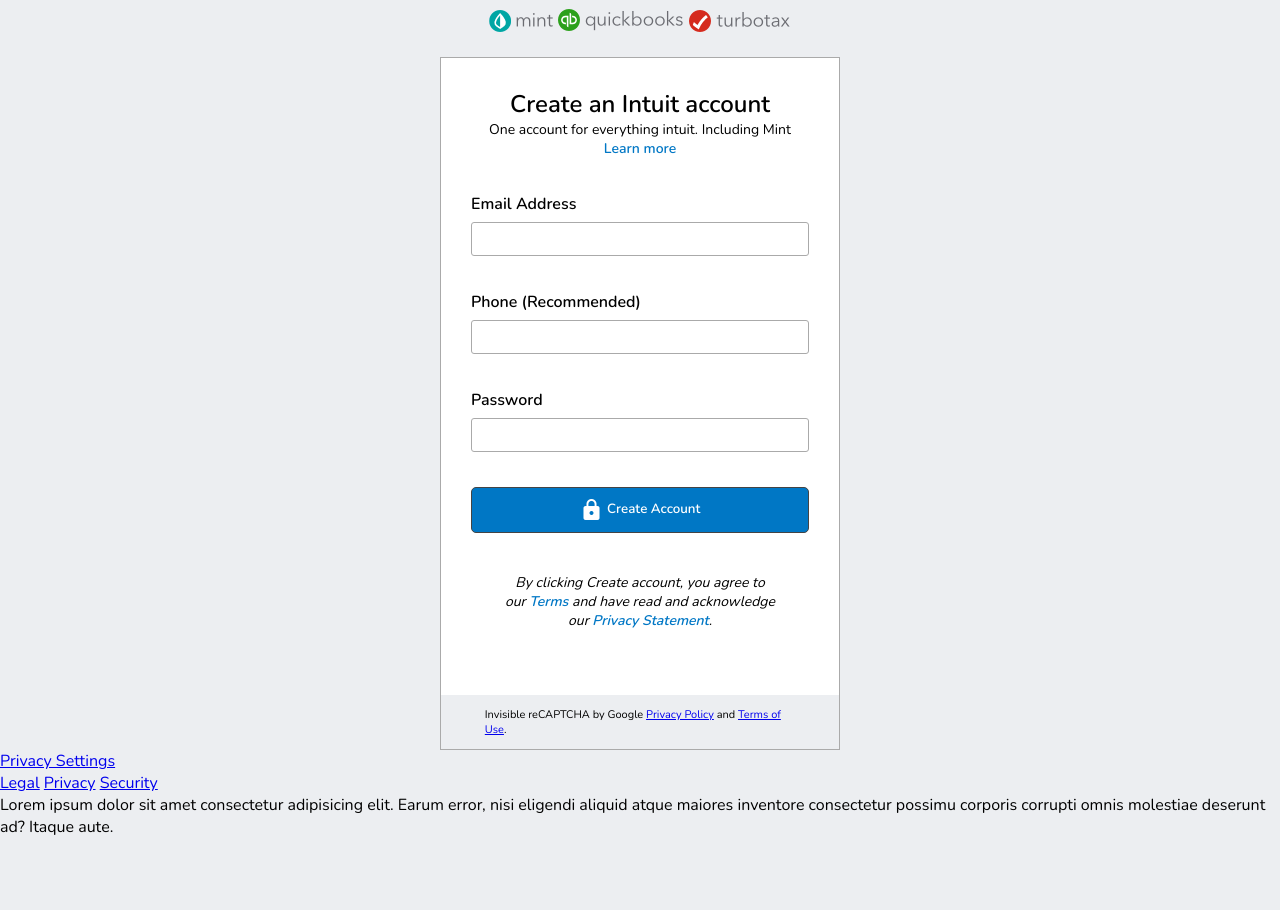
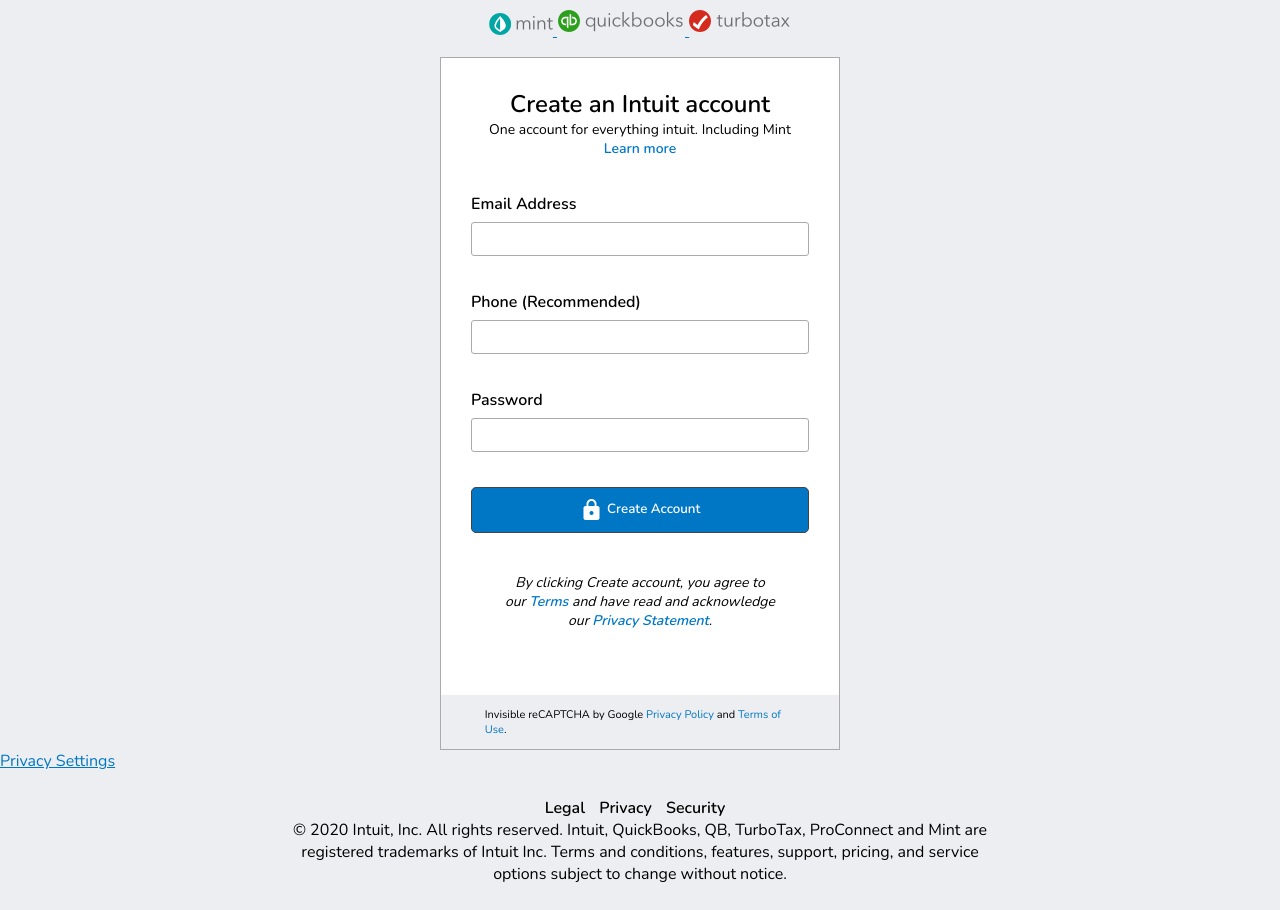
Before and after one commit to aldemeery/mint-signup, a website: page index.html in a window 1280 px wide. Shown: the part 167-1077 px from the top of the page. Before the commit the page ends 1005 px from the top, so only its background shows below. Drawn offline with nearby package versions, Linux system fonts and the light colour scheme.

Commit message:
Styled Input and footer

```diff
--- a/index.html
+++ b/index.html
@@ -1,17 +1,12 @@
 <!DOCTYPE html>
 <html lang="en">
+
 <head>
     <meta charset="UTF-8" />
     <meta name="viewport" content="width=device-width, initial-scale=1.0" />
     <title>Mint Signup</title>
-        <link
-            href="https://fonts.googleapis.com/css?family=Nunito:200,600"
-            rel="stylesheet"
-        />
-        <link
-            href="https://fonts.googleapis.com/icon?family=Material+Icons"
-            rel="stylesheet"
-        />
+    <link href="https://fonts.googleapis.com/css?family=Nunito:200,600" rel="stylesheet" />
+    <link href="https://fonts.googleapis.com/icon?family=Material+Icons" rel="stylesheet" />
     <link rel="stylesheet" href="style.css" />
 </head>
 
@@ -73,11 +68,8 @@
                     </div>
                     <div class="input-group">
                         <label for="password">Password</label>
-                            <input
-                                type="password"
-                                name="password"
-                                id="password"
-                            />
+                        <input type="password" name="password" id="password" placeholder="&#xe898" />
+
                     </div>
                     <button type="submit" class="btn btn-block">
                             <i class="material-icons">lock</i>
@@ -85,8 +77,7 @@
                         </button>
                     <p class="disclaimer">
                         By clicking Create account, you agree to our
-                            <a href="#">Terms</a> and have read and acknowledge
-                            our <a href="#">Privacy Statement</a>.
+                        <a href="#">Terms</a> and have read and acknowledge our <a href="#">Privacy Statement</a>.
                     </p>
                 </form>
             </div>
@@ -109,11 +100,9 @@
             <a href="#">Security</a>
         </div>
         <div class="copyright">
-                Lorem ipsum dolor sit amet consectetur adipisicing elit. Earum
-                error, nisi eligendi aliquid atque maiores inventore consectetur
-                possimu corporis corrupti omnis molestiae deserunt ad? Itaque
-                aute.
+            © 2020 Intuit, Inc. All rights reserved. Intuit, QuickBooks, QB, TurboTax, ProConnect and Mint are registered trademarks of Intuit Inc. Terms and conditions, features, support, pricing, and service options subject to change without notice.
         </div>
     </footer>
 </body>
+
 </html>
--- a/style.css
+++ b/style.css
@@ -5,6 +5,7 @@
     padding: 0;
     font-family: inherit;
 }
+
 
 /*=================*/
 
@@ -17,10 +18,15 @@
     vertical-align: middle;
 }
 
-span {
+header span {
     vertical-align: middle;
     display: inline-block;
 }
+
+a {
+    color: #0077c5;
+}
+
 
 /*=== Header ====*/
 
@@ -34,6 +40,7 @@
     margin: auto;
     width: 118px;
 }
+
 
 /*=== Container ====*/
 
@@ -63,6 +70,7 @@
     text-align: center;
     margin: 15px 0px;
 }
+
 
 /*=== Form ====*/
 
@@ -113,6 +121,11 @@
     display: block;
 }
 
+.input-group input[type="password"]::placeholder {
+    font-family: "Material Icons";
+    text-align: right;
+}
+
 .disclaimer {
     text-align: center;
     font-style: italic;
@@ -130,4 +143,26 @@
 .form-footer p {
     width: 80%;
     margin: auto;
+    text-decoration: none;
 }
+
+.form-footer p a {
+    text-decoration: none;
+}
+
+footer .links a {
+    text-decoration: none;
+    margin-right: 10px;
+    font-weight: bold;
+    color: #000;
+}
+
+footer .links a:hover {
+    text-decoration: underline;
+}
+
+footer {
+    margin: 25px auto;
+    width: 700px;
+    text-align: center;
+}
```
Lines whose indentation alone changed are shown as unchanged.
